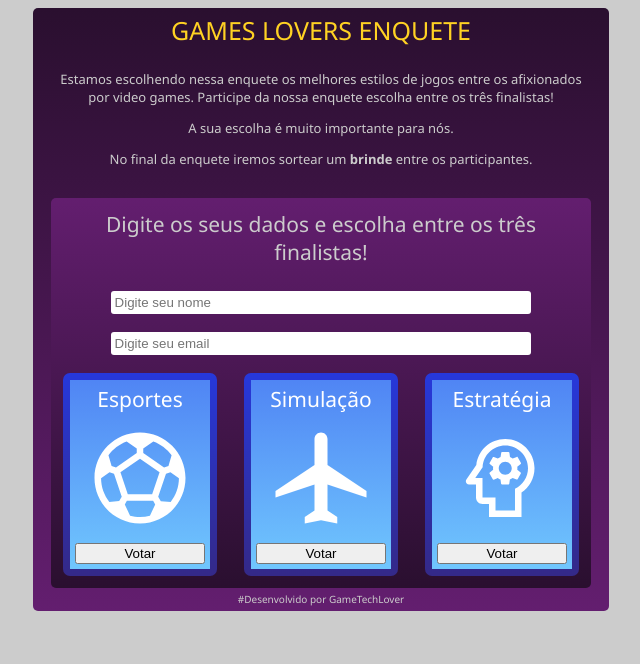
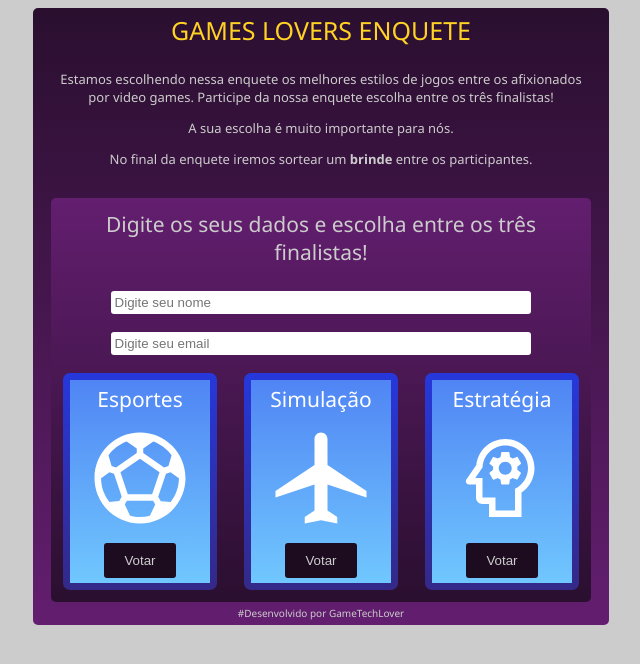
Before and after one commit to tiihmesquita/bootcamp-devjr-projeto2, a plain HTML site: page index.html in a window 1280 px wide. Shown: the whole page, without its empty margins (319-959 px from the left). Drawn offline with Linux system fonts and the light colour scheme.

Commit message:
closes #5 - button

```diff
--- a/style.css
+++ b/style.css
@@ -1,5 +1,23 @@
 body{
     background-color: #CCCCCC;
+}
+button{
+    background-color: #1D0C20;
+    color: #CCCCCC;
+    border: none;
+    margin: auto;
+    padding: 10px 20px;
+    border-radius: 3px;
+}
+button:hover,
+button:active
+{
+    transform: translateY(-3px);
+    color: #fff;
+    box-shadow: 0 10px 20px 0 rgba(0, 0, 0, 0.3);
+    cursor: pointer;
+    background-color: #631E6F;
+    transition: 500ms;
 }
 .inputs{
     width: 80%;
```
